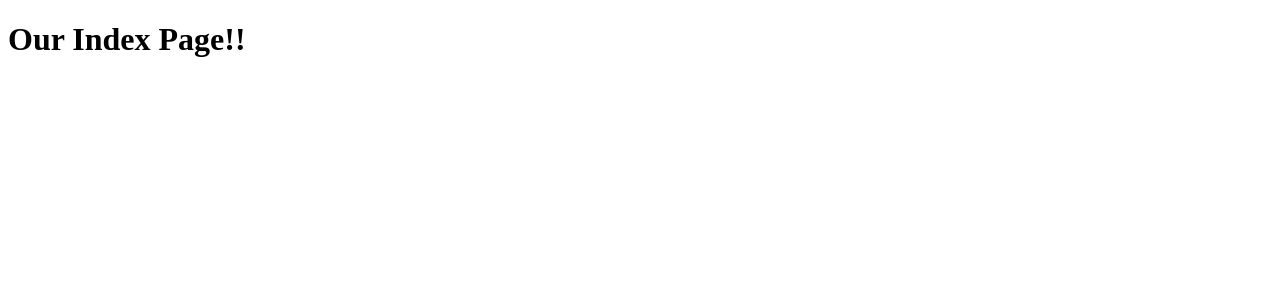
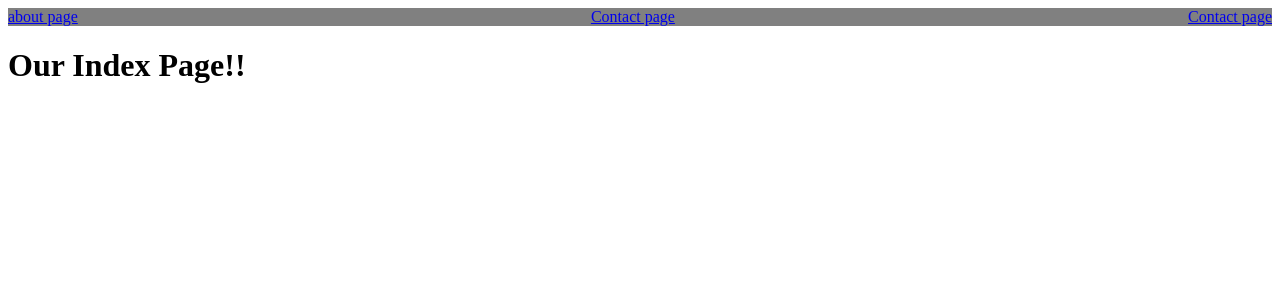
Before and after one commit to xiaomingfu/ModernReactBootcamp, a Next.js app in the folder sec37_next_js/: page / in a window 1280 px wide. Shown: the top 300 px of the page. Built offline with nearby package versions, Linux system fonts and the light colour scheme.

Commit message:
add Navbar component

```diff
--- /dev/null
+++ b/sec37_next_js/component/Navbar.js
@@ -0,0 +1,24 @@
+import Link from "next/link";
+const Navbar = () => {
+  const style = {
+    backgroundColor: "grey",
+    display: "flex",
+    justifyContent: "space-between",
+    alignItems: "center"
+  };
+  return (
+    <div style={style}>
+      <Link href="/about">
+        {/* <link> pass a Click to chilren component */}
+        <a>about page</a>
+      </Link>
+      <Link href="/contact">
+        <a>Contact page</a>
+      </Link>
+      <Link href="/contact">
+        <a>Contact page</a>
+      </Link>
+    </div>
+  );
+};
+export default Navbar;
--- a/sec37_next_js/pages/about.js
+++ b/sec37_next_js/pages/about.js
@@ -1,4 +1,5 @@
 const AboutPage = () => {
+  console.log("*****RUN THE ABOUT COMPONENT*****");
   return <h1>THIS IS THE ABOUT PAGE!!!!</h1>;
 };
 export default AboutPage;
--- a/sec37_next_js/pages/contact.js
+++ b/sec37_next_js/pages/contact.js
@@ -1,7 +1,9 @@
 const ContactPage = () => {
+  console.log("*****RUN THE CONTACT COMPONENT*****");
   return (
     <div>
-      <h1>NEVER CONTACT US!!!</h1>
+      <h1>CONTACT PAGE</h1>
+      <p>NEVER CONTACT US!!!</p>
     </div>
   );
 };
--- a/sec37_next_js/pages/index.js
+++ b/sec37_next_js/pages/index.js
@@ -1,9 +1,11 @@
-const Hello = () => {
+import Navbar from "../component/Navbar";
+const Index = () => {
   console.log("*****RUN THE INDEX COMPONENT*****");
   return (
     <div>
+      <Navbar />
       <h1>Our Index Page!!</h1>
     </div>
   );
 };
-export default Hello;
+export default Index;
```
